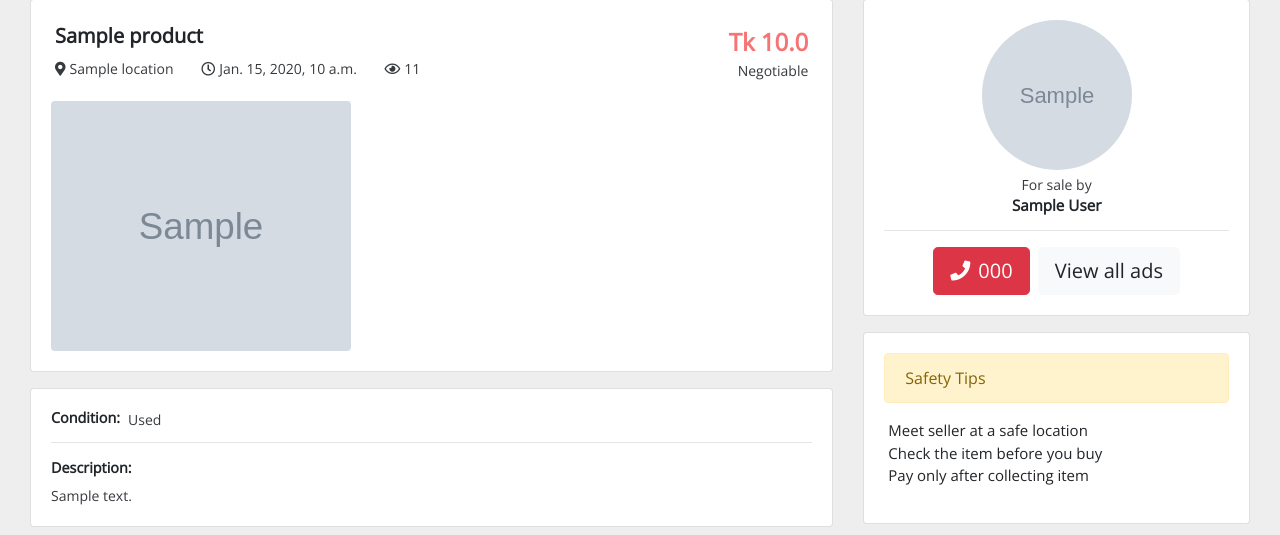
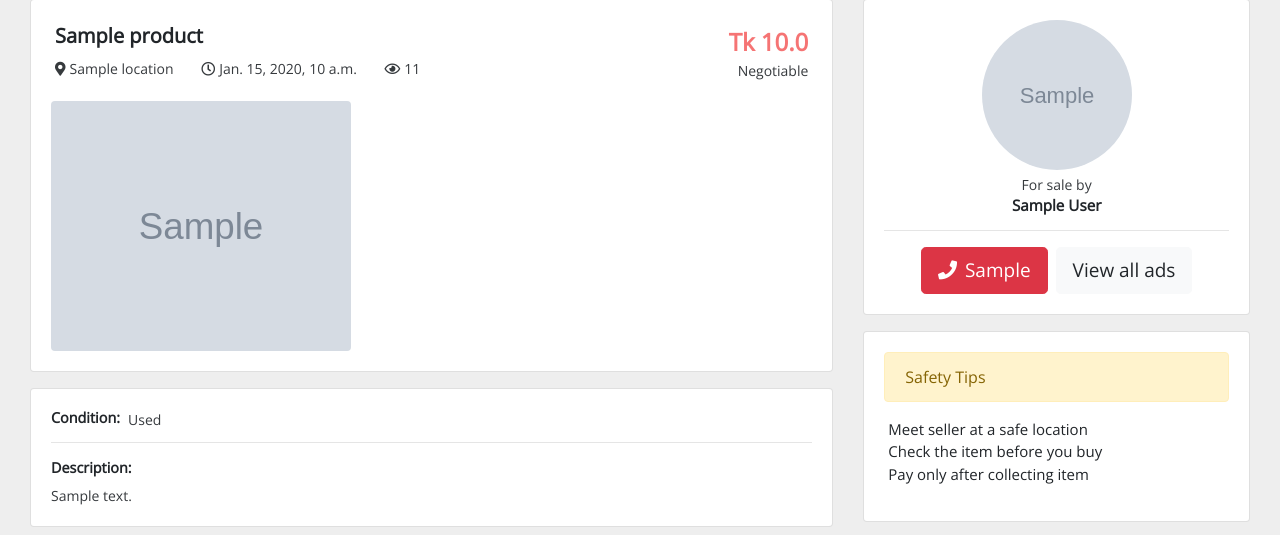
Before and after one commit to shahmedme/ekroybikroy, a Django app: a page that uses main/templates/main/details.html in a window 1280 px wide. Shown: the part 89-624 px from the top of the page. Run offline with Django 3.2, Linux system fonts and the light colour scheme; tables that the repository leaves empty hold one stand-in row (values such as "Sample post"); grey boxes marked "Sample" are stand-in pictures; some libraries are stand-ins or nearby versions.

Commit message:
fix: #19 contact number display issue solved

```diff
--- a/main/templates/main/details.html
+++ b/main/templates/main/details.html
@@ -3,6 +3,15 @@
 
 {% block meta %}
 <title>{{ product.title }} | {{ site_info.name }}</title>
+{% endblock %}
+
+
+{% block styles %}
+<style>
+    .btn-lg {
+        font-size: 19px;
+    }
+</style>
 {% endblock %}
 
 {% block body %}
@@ -76,10 +85,17 @@
                         <h6 style="font-weight: 800; font-size: .95em;">{{ product.seller.first_name }}
                             {{ product.seller.last_name }}</h6>
                         <hr>
-                        <button class="btn btn-danger btn-lg mr-1">
-                            <i class="fas fa-phone mr-2"></i>{{ product.seller.profile.phone }}
-                        </button>
-                        <a href="/posts/?userid={{ product.seller.id }}" class="btn btn-light btn-lg">View all ads</a>
+                        <div class="d-flex justify-content-center">
+                            <div class="flex-1">
+                                <button class="btn btn-danger btn-lg mr-2">
+                                    <i class="fas fa-phone mr-2"></i>{{ product.contact }}
+                                </button>
+                            </div>
+                            <div class="flex-1">
+                                <a href="/posts/?userid={{ product.seller.id }}" class="btn btn-light btn-lg">View all
+                                    ads</a>
+                            </div>
+                        </div>
                     </div>
                 </div>
 
```
